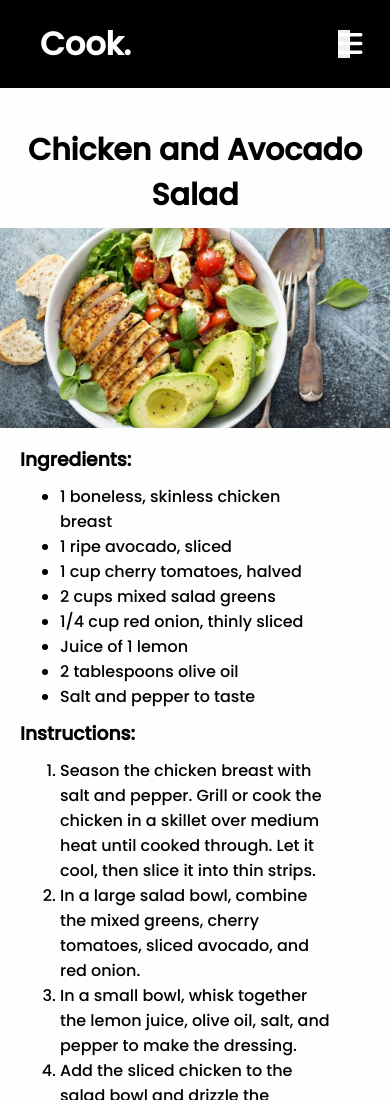
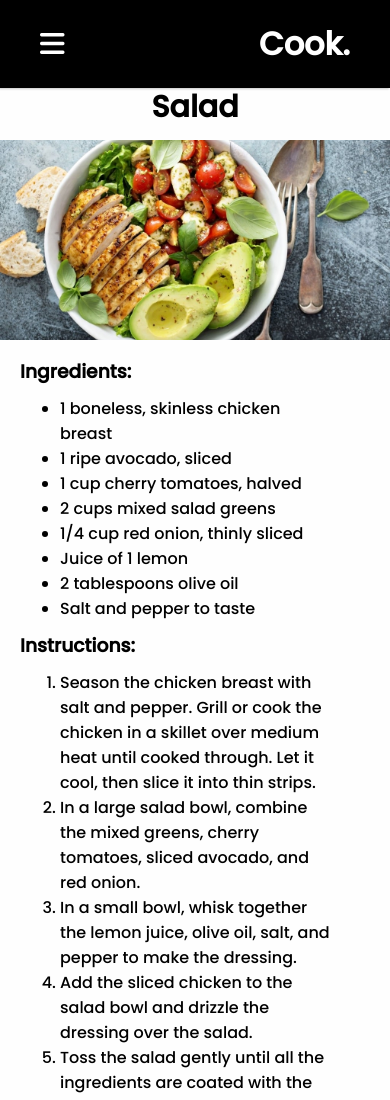
Before and after one commit to k4ik/odin-recipes, a plain HTML site: page assets/pages/salad.html in a window 390 px wide. Shown: the top 1100 px of the page. Drawn offline with Linux system fonts and the light colour scheme.

Commit message:
style: header

```diff
--- a/assets/styles/recipes.css
+++ b/assets/styles/recipes.css
@@ -12,6 +12,7 @@
     border: 0;
     width: 12px;
     cursor: pointer;
+    background-color: transparent;
 }
 
 .nav-button i {
@@ -87,6 +88,10 @@
     .nav-button {
         display: block;
     }
+
+    .header {
+        flex-direction: row-reverse;
+    }
 }
 
 @media screen and (max-width: 425px) {
--- a/assets/styles/style.css
+++ b/assets/styles/style.css
@@ -23,6 +23,12 @@ html {
     justify-content: space-between;
     align-items: center;
     padding: 20px 40px;
+    position: fixed;
+    z-index: 5;
+    top: 0;
+    width: 100%;
+    background-color: var(--bg-color);
+    box-shadow: -1px 1px 2px rgba(0, 0, 0, 0.222);
 }
 
 .header-list {
@@ -45,6 +51,7 @@ html {
     border: 0;
     width: 12px;
     cursor: pointer;
+    background-color: transparent;
 }
 
 .nav-button i {
@@ -100,6 +107,7 @@ html {
     align-items: center;
     height: 550px;
     gap: 40px;
+    margin-top: 100px;
 }
 
 .home-title {
@@ -264,6 +272,10 @@ html {
 }
 
 @media screen and (max-width: 768px){
+    .header {
+        flex-direction: row-reverse;
+    }
+
     .nav-button {
         display: block;
     }
```
